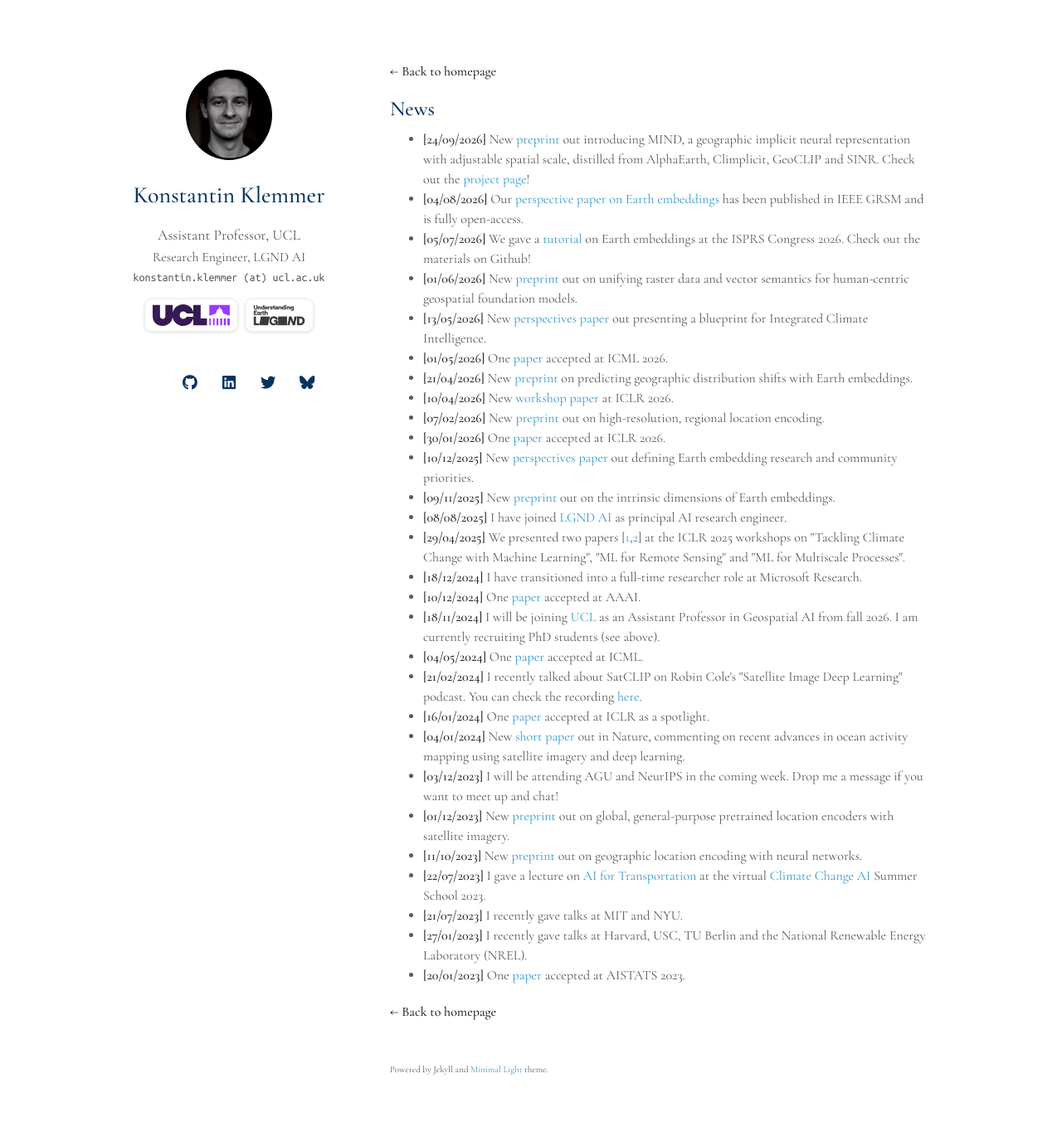
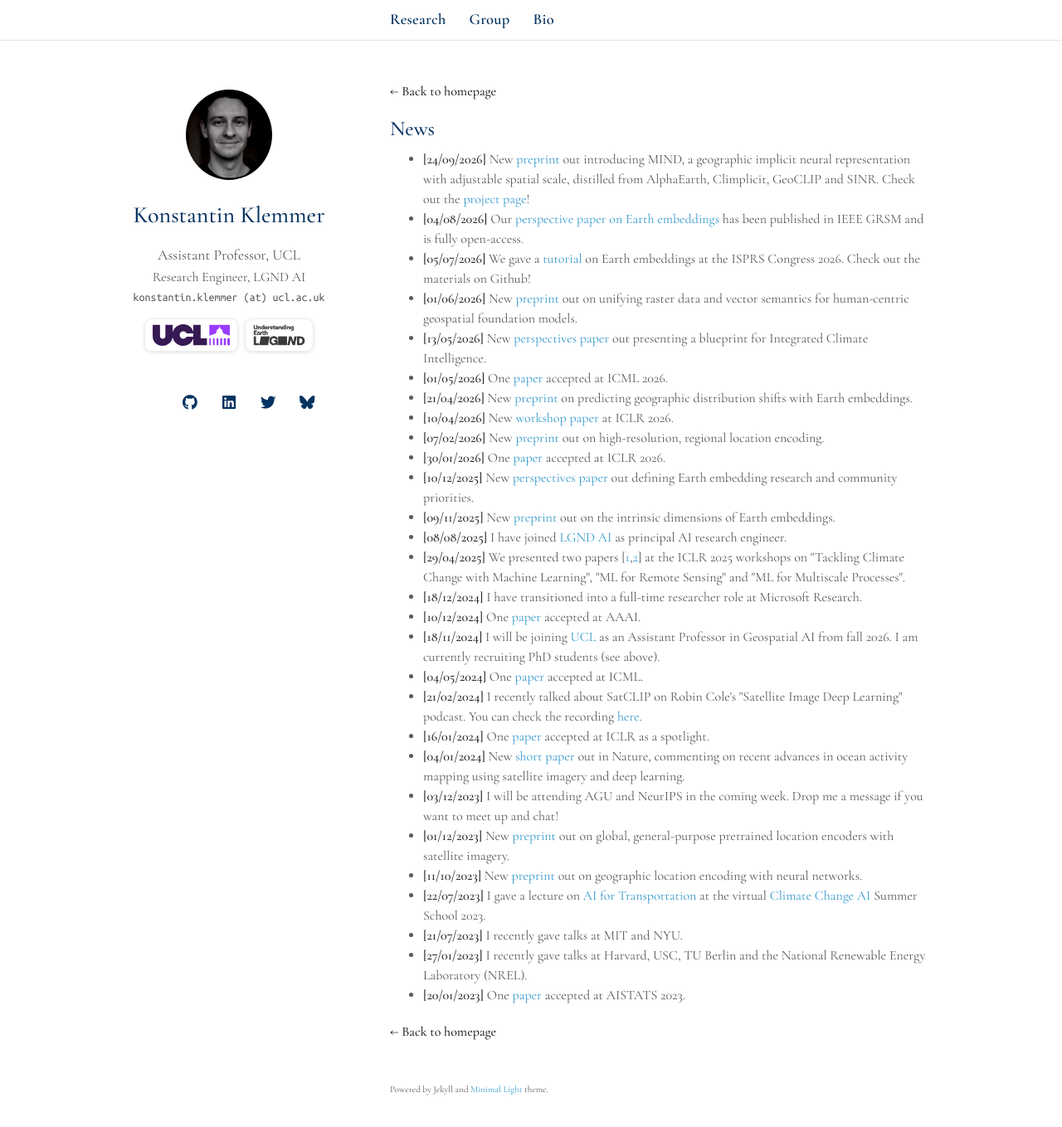
Before and after one commit to konstantinklemmer/konstantinklemmer.github.io, a Jekyll site: the page built from news.md, in a window 1280 px wide and 1394 px high. Shown: the top 1359 px of the window at 83% size. Built offline with Jekyll 4.4.1, drawn with Linux system fonts in a browser that asks for light colours; a style sheet for code colours, icons or effects is not loaded.

Commit message:
feat(layout): add top nav bar, PhD students section and Bio
- Fixed top menu with Research, Group and Bio links
- Short About Me intro; extended text moved to new Bio section at the bottom
- Students & Mentees split into PhD students and other students & mentees

Co-Authored-By: Claude Opus 5.5 <noreply@anthropic.com>

```diff
--- a/_layouts/homepage.html
+++ b/_layouts/homepage.html
@@ -43,6 +43,13 @@
     </script>
   </head>
   <body>
+    <nav class="top-nav" aria-label="Main">
+      <div class="top-nav-inner">
+        <a href="/publications.html">Research</a>
+        <a href="/#students">Group</a>
+        <a href="/#bio">Bio</a>
+      </div>
+    </nav>
     <div class="wrapper">
       <header>
 
--- a/_sass/minimal-light-no-dark-mode.scss
+++ b/_sass/minimal-light-no-dark-mode.scss
@@ -561,3 +561,77 @@ letter-spacing: 0.3px;
 .hiring-box .email-inline strong {
 font-weight: 600;
 }
+
+/* Top navigation bar */
+html {
+  scroll-behavior: smooth;
+}
+
+[id] {
+  scroll-margin-top: 3.5em;
+}
+
+.top-nav {
+  position: fixed;
+  top: 0;
+  left: 0;
+  right: 0;
+  z-index: 100;
+  background-color: rgba(255, 255, 255, 0.92);
+  backdrop-filter: blur(6px);
+  -webkit-backdrop-filter: blur(6px);
+  border-bottom: 1px solid #e5e5e5;
+}
+
+.top-nav-inner {
+  width: 650px;
+  margin: 0 auto;
+  padding: 0 0 0 310px;
+  display: flex;
+  gap: 28px;
+  height: 3em;
+  align-items: center;
+}
+
+.top-nav a {
+  color: #043361;
+  font-size: 1.15rem;
+  font-weight: 600;
+  letter-spacing: 0.3px;
+}
+
+.top-nav a:hover {
+  color: #39c;
+}
+
+header, section {
+  padding-top: 5.5em;
+}
+
+@media print, screen and (max-width: 960px) {
+  body {
+    padding-top: calc(3em + 15px);
+  }
+
+  header, section {
+    padding-top: 0;
+  }
+
+  .top-nav-inner {
+    width: auto;
+    padding: 0 15px;
+    justify-content: center;
+  }
+}
+
+@media print {
+  .top-nav {
+    display: none;
+  }
+}
+
+/* Subsection headings (e.g. Students & Mentees) */
+h3.subsection {
+  font-size: 1.2rem;
+  margin: 24px 0 8px;
+}
--- a/_sass/minimal-light.scss
+++ b/_sass/minimal-light.scss
@@ -645,3 +645,92 @@ letter-spacing: 0.3px;
 .hiring-box .email-inline strong {
 font-weight: 600;
 }
+
+/* Top navigation bar */
+html {
+  scroll-behavior: smooth;
+}
+
+[id] {
+  scroll-margin-top: 3.5em;
+}
+
+.top-nav {
+  position: fixed;
+  top: 0;
+  left: 0;
+  right: 0;
+  z-index: 100;
+  background-color: rgba(255, 255, 255, 0.92);
+  backdrop-filter: blur(6px);
+  -webkit-backdrop-filter: blur(6px);
+  border-bottom: 1px solid #e5e5e5;
+}
+
+.top-nav-inner {
+  width: 650px;
+  margin: 0 auto;
+  padding: 0 0 0 310px;
+  display: flex;
+  gap: 28px;
+  height: 3em;
+  align-items: center;
+}
+
+.top-nav a {
+  color: #043361;
+  font-size: 1.15rem;
+  font-weight: 600;
+  letter-spacing: 0.3px;
+}
+
+.top-nav a:hover {
+  color: #39c;
+}
+
+header, section {
+  padding-top: 5.5em;
+}
+
+@media (prefers-color-scheme: dark) {
+  .top-nav {
+    background-color: rgba(32, 33, 43, 0.92);
+    border-bottom-color: #3a3b47;
+  }
+
+  .top-nav a {
+    color: rgb(62, 183, 240);
+  }
+
+  .top-nav a:hover {
+    color: #dadbdf;
+  }
+}
+
+@media print, screen and (max-width: 960px) {
+  body {
+    padding-top: calc(3em + 15px);
+  }
+
+  header, section {
+    padding-top: 0;
+  }
+
+  .top-nav-inner {
+    width: auto;
+    padding: 0 15px;
+    justify-content: center;
+  }
+}
+
+@media print {
+  .top-nav {
+    display: none;
+  }
+}
+
+/* Subsection headings (e.g. Students & Mentees) */
+h3.subsection {
+  font-size: 1.2rem;
+  margin: 24px 0 8px;
+}
```
Also changed, not shown: _includes/bio.md (added, +12 -0 lines), _includes/students.md (+7 -1 lines), index.md (+4 -9 lines).
